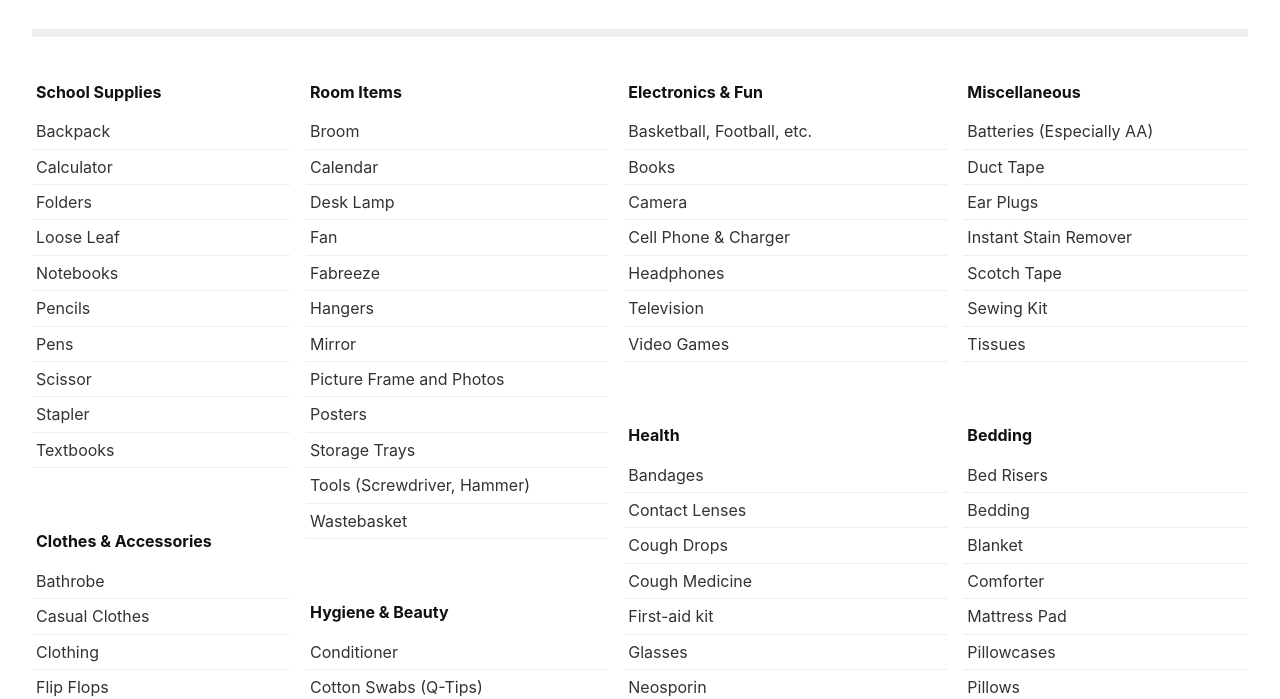
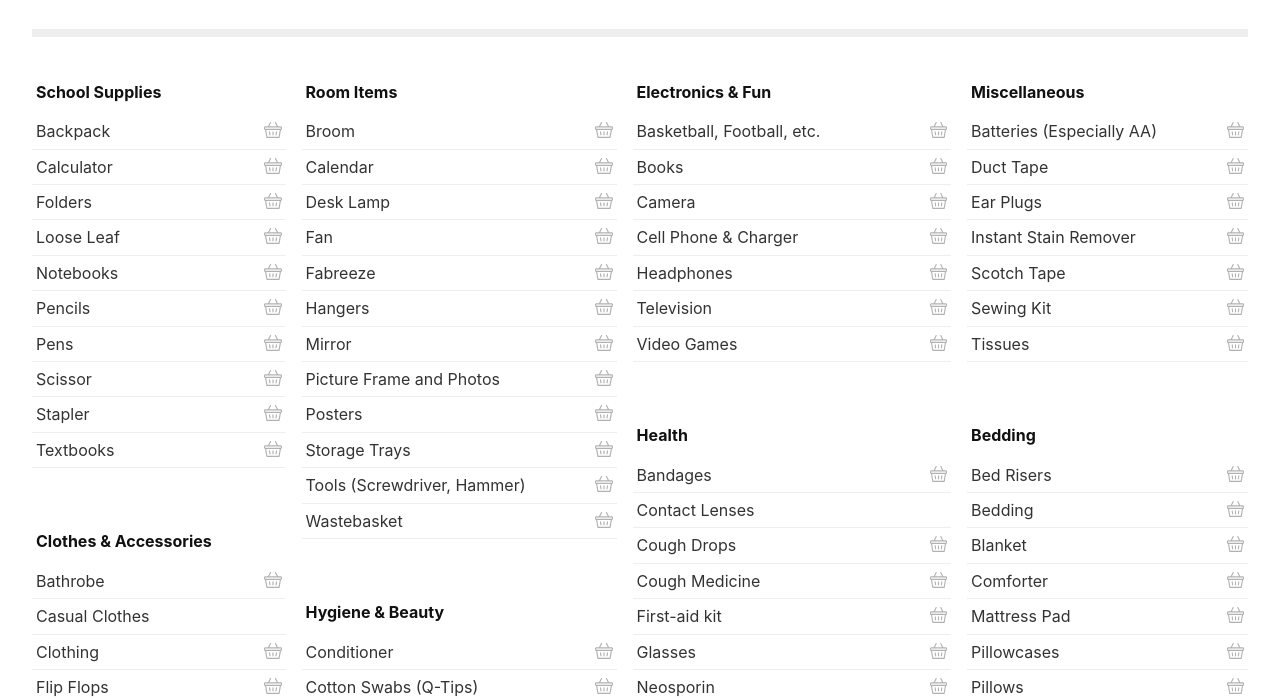
Before and after one commit to danoc/taketocollege, a Gatsby site: page / in a window 1280 px wide. Shown: the part 108-807 px from the top of the page. Built offline with nearby package versions, Linux system fonts and the light colour scheme; Gatsby itself is replaced by a stand-in of ours.

Commit message:
Add basket icon to items.

```diff
--- a/src/components/category.jsx
+++ b/src/components/category.jsx
@@ -1,6 +1,7 @@
 import React from "react";
 import PropTypes from "prop-types";
 import { map, size } from "lodash";
+import basket from "../basket.svg";
 
 const trackEvent = (event, categoryTitle, itemTitle) => {
   if (typeof ga !== "undefined") {
@@ -23,7 +24,7 @@ const Category = props => (
             {item.to ? (
               <a
                 href={item.to}
-                className="pv2 ph1 block db link dark-gray hover-bg-near-white"
+                className="pv2 ph1 block db link dark-gray hover-bg-near-white flex"
                 title={`Shop for “${item.title}” on Amazon`}
                 target="_blank"
                 rel="noopener noreferrer"
@@ -32,6 +33,7 @@ const Category = props => (
                 }}
               >
                 {item.title}
+                <img src={basket} alt="" className="h1 ml-auto o-30" />
               </a>
             ) : (
               <span className="pv2 ph1 db dark-gray">{item.title}</span>
```
Also changed, not shown: src/basket.svg (added).
